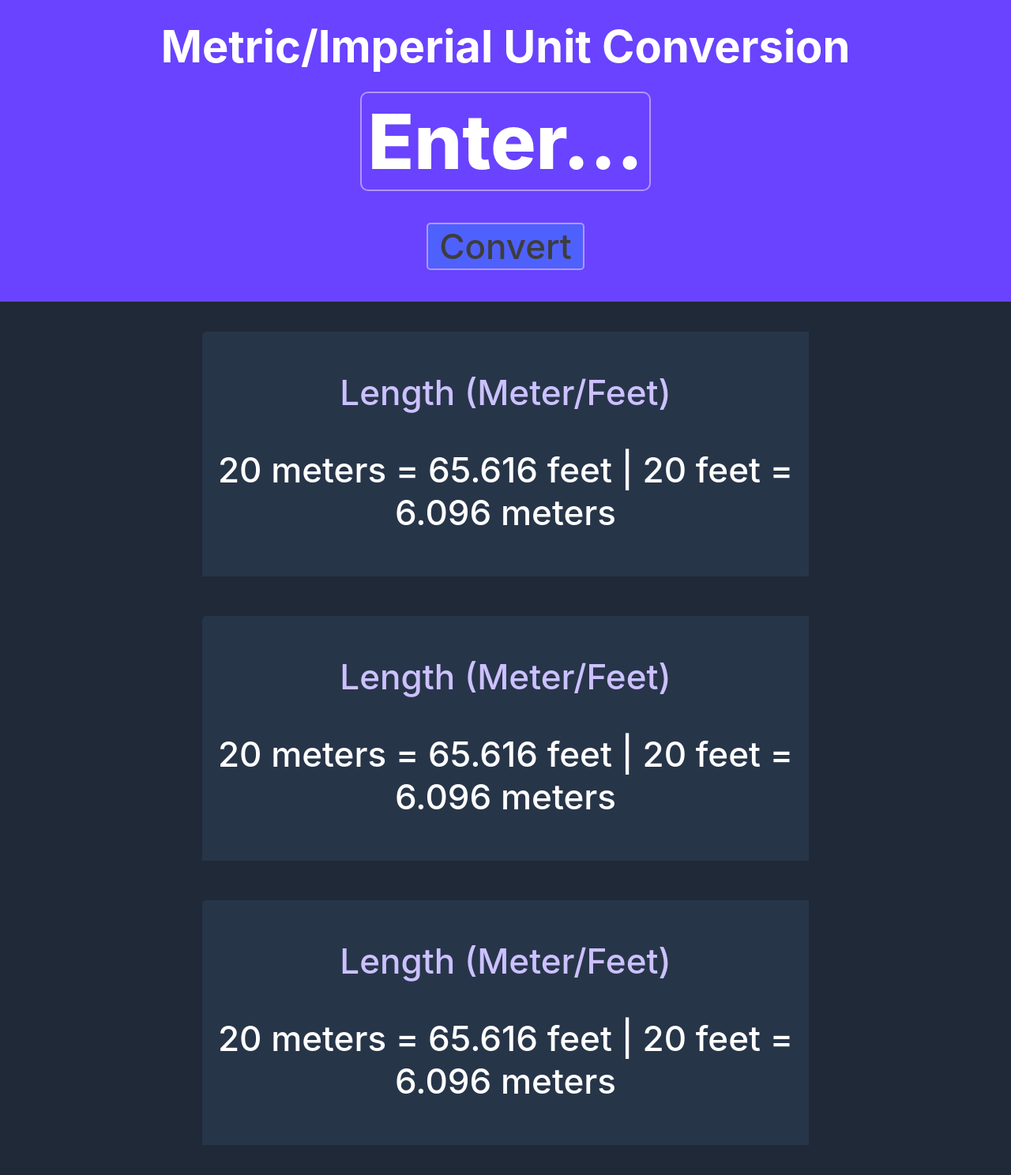
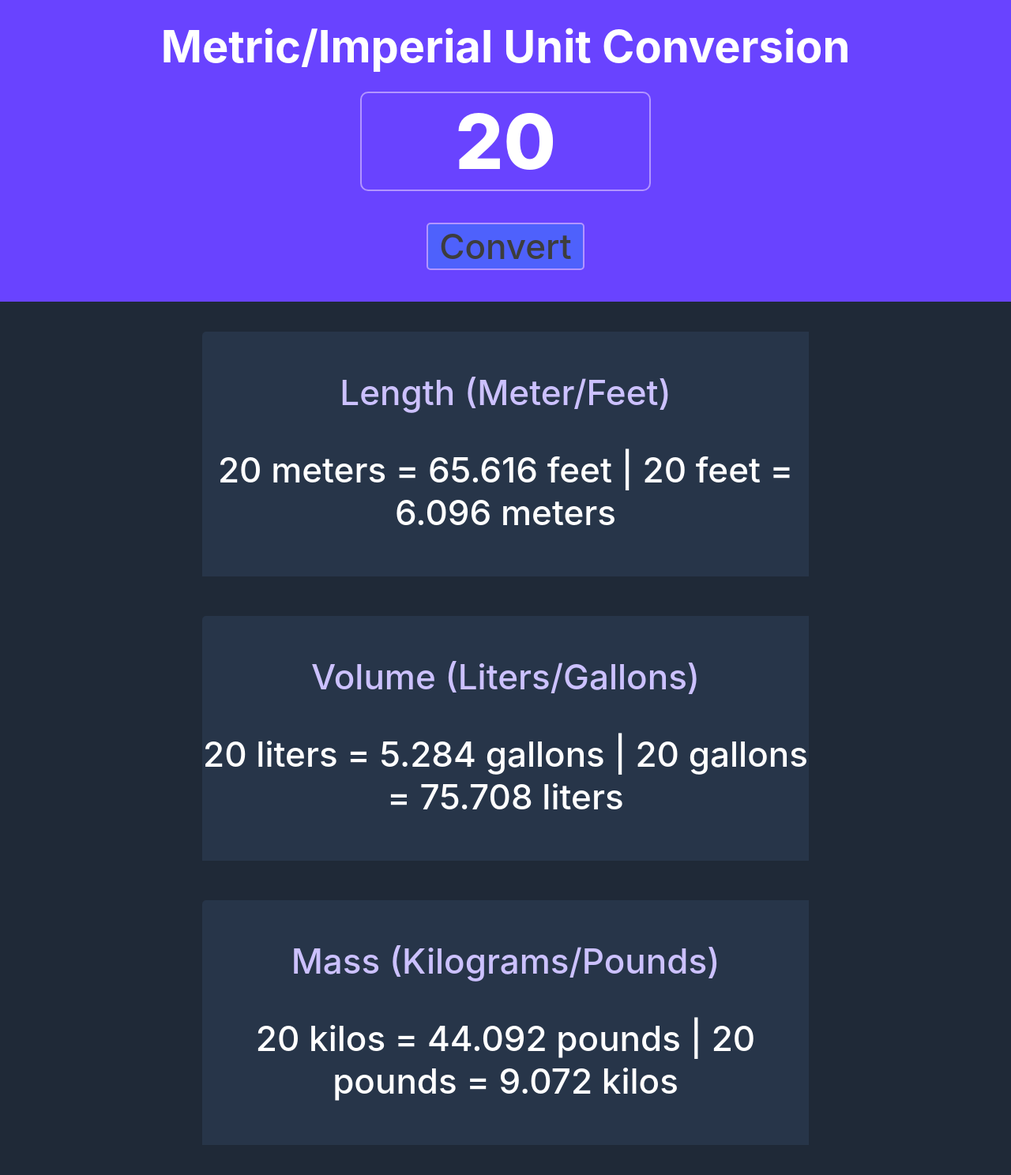
Before and after one commit to 4Furki4/Unit-Conversion, a plain HTML site: page index.html in a window 1280 px wide. Shown: the whole page at 79% size. Drawn offline with Linux system fonts and the light colour scheme.

Commit message:
Temel gereksinimler tamamlandı.

```diff
--- a/index.html
+++ b/index.html
@@ -10,26 +10,24 @@
 <body>
     <div id="container">
         <h1>Metric/Imperial Unit Conversion</h1>
-        <input type="text" id="input-el" placeholder="Enter..."><br>
+        <input type="text" id="input-el" placeholder="20"><br>
         <button id="btn-el">Convert</button>
     </div>
 
     <div id="metrics-body">
         <div class="metricsInlines">
             <p class="metricsHeader">Length (Meter/Feet)</p>
-            <p class="metricsCalculations">20 meters = 65.616 feet | 20 feet = 6.096 meters</p>
+            <p class="metricsCalculations" id="length">20 meters = 65.616 feet | 20 feet = 6.096 meters</p>
         </div>
         <div class="metricsInlines">
-            <p class="metricsHeader">Length (Meter/Feet)</p>
-            <p class="metricsCalculations">20 meters = 65.616 feet | 20 feet = 6.096 meters</p>
+            <p class="metricsHeader">Volume (Liters/Gallons)</p>
+            <p class="metricsCalculations" id="volume">20 liters = 5.284 gallons | 20 gallons = 75.708 liters</p>
         </div>
         <div class="metricsInlines">
-            <p class="metricsHeader">Length (Meter/Feet)</p>
-            <p class="metricsCalculations">20 meters = 65.616 feet | 20 feet = 6.096 meters</p>
+            <p class="metricsHeader">Mass (Kilograms/Pounds)</p>
+            <p class="metricsCalculations" id="mass">20 kilos = 44.092 pounds | 20 pounds = 9.072 kilos</p>
         </div>
     </div>
-
-    <script src="/index.js
-    "></script>
+    <script src="/index.js"></script>
 </body>
 </html>
--- a/index.js
+++ b/index.js
@@ -1,2 +1,20 @@
 const inputEl = document.getElementById("input-el")
 const btnEl = document.getElementById("btn-el")
+const lengthEl = document.getElementById("length")
+const volumeEl = document.getElementById("volume")
+const massEl = document.getElementById("mass")
+/*
+1 meter = 3.281 feet
+1 liter = 0.264 gallon
+1 kilogram = 2.204 pound
+*/
+
+btnEl.addEventListener("click", (event) => {
+    const input = inputEl.value
+    //Length conversion
+    lengthEl.textContent = `${input} meters = ${(input*3.281).toFixed(3)} feet | ${input} feet = ${(input/3.281).toFixed(3)} meters`
+    //volume conversion
+    volumeEl.textContent = `${input} liters = ${(input*0.264).toFixed(3)} gallons | ${input} gallons = ${(input*4.546).toFixed(3)} liters`
+    //mass conversion
+    massEl.textContent = `${input} kilos = ${(input*2.204).toFixed(3)} pounds | ${input} pounds = ${(input/2.204).toFixed(3)} kilos`
+})
```
